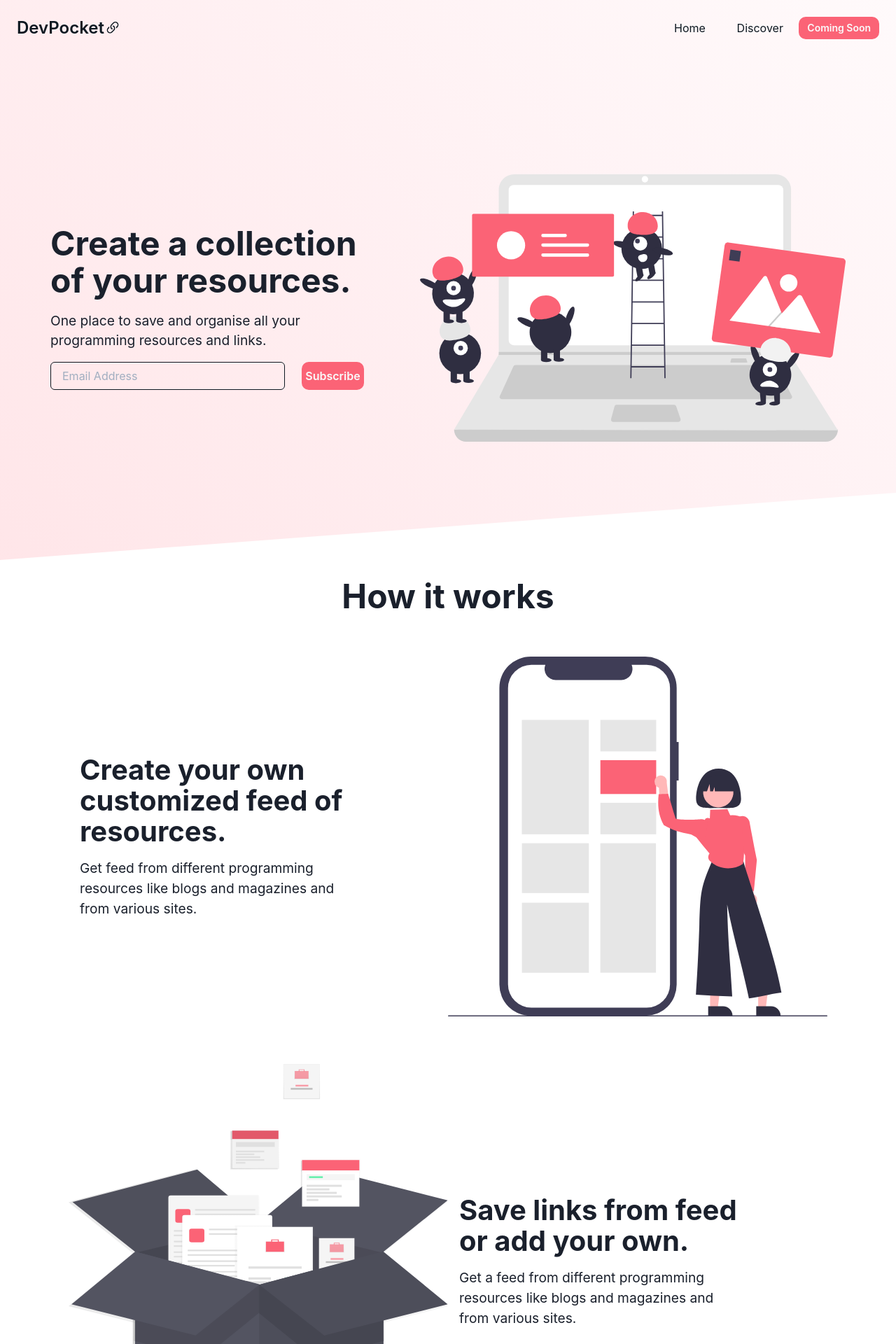
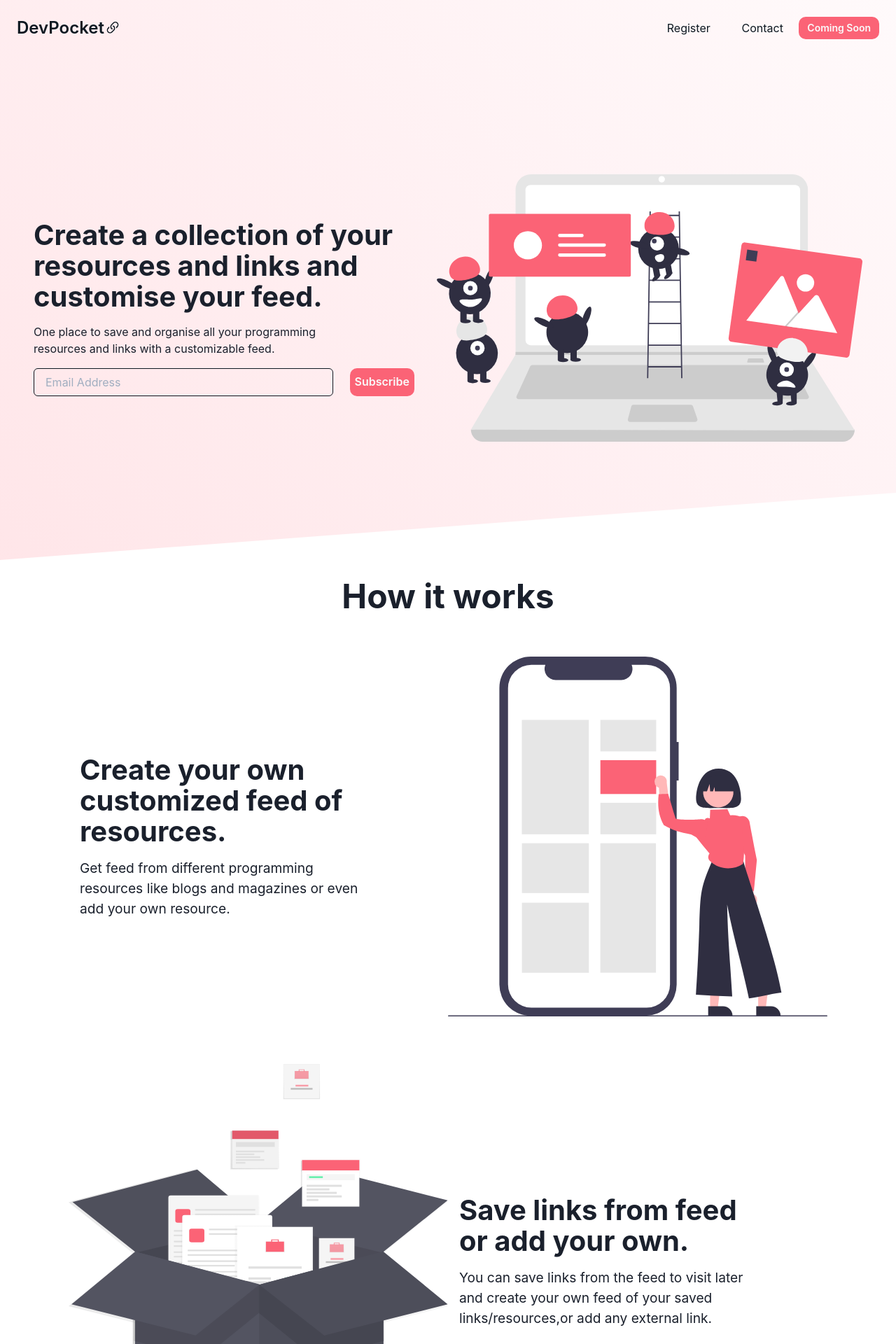
Before and after one commit to am-coding/bookbuy, a Next.js app: page / in a window 1280 px wide. Shown: the top 1920 px of the page at 70% size. Built offline with nearby package versions, Linux system fonts and the light colour scheme; no server answers; the database is empty.

Commit message:
added content and a register modal

```diff
--- a/components/Footer.tsx
+++ b/components/Footer.tsx
@@ -6,20 +6,23 @@ import { AiOutlineGithub } from 'react-icons/ai';
 
 const StyledFooter = styled.div`
     height: 10vh;
+    display: flex;
+    align-items: center;
+    justify-content: center;
     .icons {
-        display: flex;
-        align-items: center;
+        display: grid;
+        grid-template-columns: auto auto auto;
+        column-gap: 1rem;
     }
 `;
 
 const Footer: FC = () => {
     return (
         <StyledFooter>
-            <div></div>
             <div className="icons">
-                <FiInstagram />
-                <AiOutlineTwitter />
-                <AiOutlineGithub />
+                <a target="_blank" href="https://www.instagram.com/dev.pocket/"><FiInstagram size={30} /></a>
+                <a target="_blank" href="https://twitter.com/dev_pockett"><AiOutlineTwitter size={30} /></a>
+                <a target="_blank" href="https://github.com/am-coding"><AiOutlineGithub size={30} /></a>
             </div>
         </StyledFooter>
     )
--- a/components/Hero.tsx
+++ b/components/Hero.tsx
@@ -3,7 +3,7 @@ import Navbar from './Navbar';
 import styled from 'styled-components';
 import CustomButton from './Button';
 import { Input } from "@chakra-ui/react"
-import Rotate from 'react-reveal/Rotate';
+import Fade from 'react-reveal/Fade';
 
 const StyledHero = styled.div`
 /* background-color: #ffe9ec;
@@ -34,16 +34,16 @@ clip-path: polygon(0 0, 100% 0, 100% 88vh, 0 100%);
         max-width: 50%;
     }
     h1 {
-        font-size: 3rem;
+        font-size: 2.5rem;
         line-height: 1.1;
         font-weight: 700;
-        max-width: 28rem;
+        max-width: 34rem;
     }
     P {
         padding: 1rem 0 1rem 0;
-        font-size: 1.2rem;
+        font-size: 1rem;
         font-weight: 400;
-        max-width: 28rem;
+        max-width: 30rem;
     }
     @media only screen and (max-width: 600px) {
         clip-path: polygon(0 0, 100% 0, 100% 100vh, 0 100%);
@@ -63,7 +63,7 @@ clip-path: polygon(0 0, 100% 0, 100% 88vh, 0 100%);
         max-width: 100%;
     }
     h1 {
-        font-size: 2rem;
+        font-size: 1.7rem;
         max-width: 100%;
     }
     p {
@@ -80,12 +80,12 @@ interface heroProps {
 const Hero: FC<heroProps> = ({handleClick }) => {
     return (
         <StyledHero>
-            <Navbar/>
+            <Navbar />
             <div className="hero-div">
-            <Rotate bottom left>
+            <Fade>
                 <div className="box">
-                    <h1>Create a collection of your resources.</h1>
-                    <p>One place to save and organise all your programming resources and links.</p>
+                    <h1>Create a collection of your resources and links and customise your feed.</h1>
+                    <p>One place to save and organise all your programming resources and links with a customizable feed.</p>
                     <div >
                     <form className="cta" action="https://formspree.io/f/meqpngzp" method="POST">
                     <Input name="email" focusBorderColor="#000"t mr="1.5rem" borderColor="#0D1821" borderWidth="1.2px" placeholder="Email Address" />
@@ -96,12 +96,12 @@ const Hero: FC<heroProps> = ({handleClick }) => {
                     </form>
                     </div>
                 </div>
-                </Rotate>
-                <Rotate bottom right>
+                </Fade>
+                <Fade>
                 <div className="svg-div">
                 <img src="./head.svg" alt="hero-img" />
                 </div>
-                </Rotate>
+                </Fade>
             </div>
         </StyledHero>
     )
--- a/components/Navbar.tsx
+++ b/components/Navbar.tsx
@@ -4,6 +4,8 @@ import Link from 'next/link'
 import { GiHamburgerMenu } from 'react-icons/gi';
 import { Button } from '@chakra-ui/react';
 import { BsLink45Deg } from 'react-icons/bs'
+import RegisterModal from '../components/RegisterModal';
+
 const StyledNavbar = styled.nav`
     display: flex;
     justify-content: space-between;
@@ -86,8 +88,8 @@ const Navbar: FC = () => {
             </a>
             <div className={classname === false ? 'items' : 'items active'}>
                 <ul>
-                    <li><Link href="#">Home</Link></li>
-                    <li><Link href="#">Discover</Link></li>
+                    <li><Link href="#"><RegisterModal title="Register" /></Link></li>
+                    <li><Link href="#">Contact</Link></li>
                     <li><Link href="#"><Button _hover={{bg: '#0D1821'}} color="#fafafa" borderRadius="10px" size="sm" backgroundColor="#FB6376">Coming Soon</Button></Link></li>
                 </ul>
             </div>
--- /dev/null
+++ b/components/RegisterModal.tsx
@@ -0,0 +1,60 @@
+import React, { FC } from 'react'
+import {
+    Modal,
+    ModalOverlay,
+    ModalContent,
+    ModalHeader,
+    ModalFooter,
+    ModalBody,
+    ModalCloseButton,
+    FormControl,
+    useDisclosure,
+    Button,
+    FormLabel,
+    Input,
+  } from "@chakra-ui/react"
+import CustomButton from './Button';
+
+  interface buttonProps {
+      title: string,
+  }
+
+const RegisterModal: FC <buttonProps> = ({title}) => {
+    const { isOpen, onOpen, onClose } = useDisclosure();
+    return(
+        <div>
+            <a href="#" onClick={onOpen}>{title}</a>
+            <Modal
+                isOpen={isOpen}
+                onClose={onClose}
+            >
+                <ModalOverlay />
+                <ModalContent>
+                <ModalHeader>Register to get notified.</ModalHeader>
+                <ModalCloseButton />
+                <form  action="https://formspree.io/f/meqpngzp" method="POST">
+                <ModalBody pb={6}>
+                    <FormControl>
+                    <FormLabel>Name</FormLabel>
+                    <Input name="Name" focusBorderColor="#FB6376" placeholder="Your name" />
+                    </FormControl>
+
+                    <FormControl mt={4}>
+                    <FormLabel>Email</FormLabel>
+                    <Input name="Email" focusBorderColor="#FB6376" placeholder="Email" />
+                    </FormControl>
+                </ModalBody>
+
+                <ModalFooter>
+                    <CustomButton type="submit" title="Register" />
+                </ModalFooter>
+                </form>
+
+                </ModalContent>
+            </Modal>
+
+        </div>
+    )
+}
+
+export default RegisterModal;
--- a/components/Work.tsx
+++ b/components/Work.tsx
@@ -31,7 +31,7 @@ const StyledWork = styled.div`
         line-height: 1.1;
         font-size: 2.5rem;
         font-weight: 700;
-        max-width: 80%;
+        max-width: 85%;
     }
     p {
         font-size: 1.2rem;
@@ -84,7 +84,7 @@ const Work: FC = () => {
                 <HeadShake duration={3000}>
                 <div className="box">
                 <h2>Create your own customized feed of resources.</h2>
-                <p>Get feed from different programming resources like blogs and magazines and from various sites. </p>
+                <p>Get feed from different programming resources like blogs and magazines or even add your own resource. </p>
                 </div>
                 </HeadShake>
                 <Fade duration={3000}>
@@ -96,7 +96,7 @@ const Work: FC = () => {
                 <HeadShake duration={3000}>
                 <div className="box">
                 <h2>Save links from feed or add your own.</h2>
-                <p>Get a feed from different programming resources like blogs and magazines and from various sites. </p>
+                <p>You can save links from the feed to visit later and create your own feed of your saved links/resources,or add any external link. </p>
                 </div>
                 </HeadShake>
                 <Fade duration={3000}>
@@ -108,7 +108,7 @@ const Work: FC = () => {
             <HeadShake duration={3000}>
                 <div className="box">
                 <h2>Keep track of all your links and resources.</h2>
-                <p>Get a feed from different programming resources like blogs and magazines and from various sites. </p>
+                <p>Save all your resources and links at one place to share or customize and keep track of them. </p>
                 </div>
                 </HeadShake>
                 <Fade duration={3000}>
--- a/firebase.js
+++ b/firebase.js
@@ -1,5 +1,4 @@
 import firebase from 'firebase';
-import 'firebase/auth';
 
 const config = {
     apiKey: "AIzaSyB7vt7hf2oTqZjzBe0polUW80mbhwrJzHY",
@@ -13,5 +12,4 @@ const config = {
 
   firebase.initializeApp(config);
 
-  export const auth = firebase.auth();
   export default firebase;
--- a/pages/index.js
+++ b/pages/index.js
@@ -18,7 +18,7 @@ export default function Page() {
          />
         <Work />
         <NotifyBar />
-        {/* <Footer /> */}
+        <Footer />
       </div>
     </ArticleProvider>
 
```
